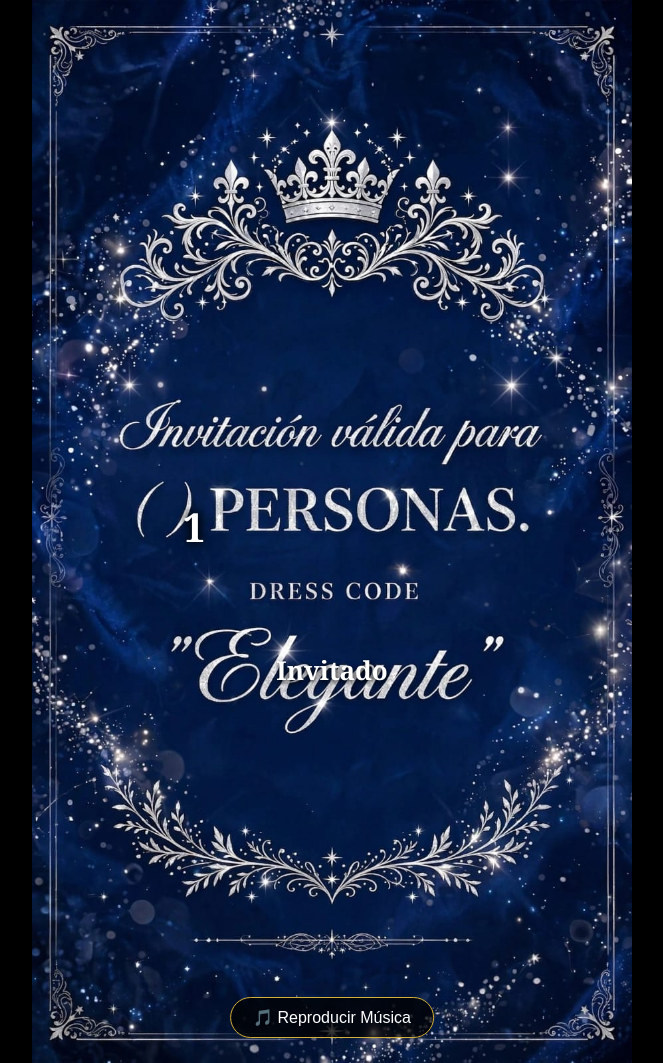
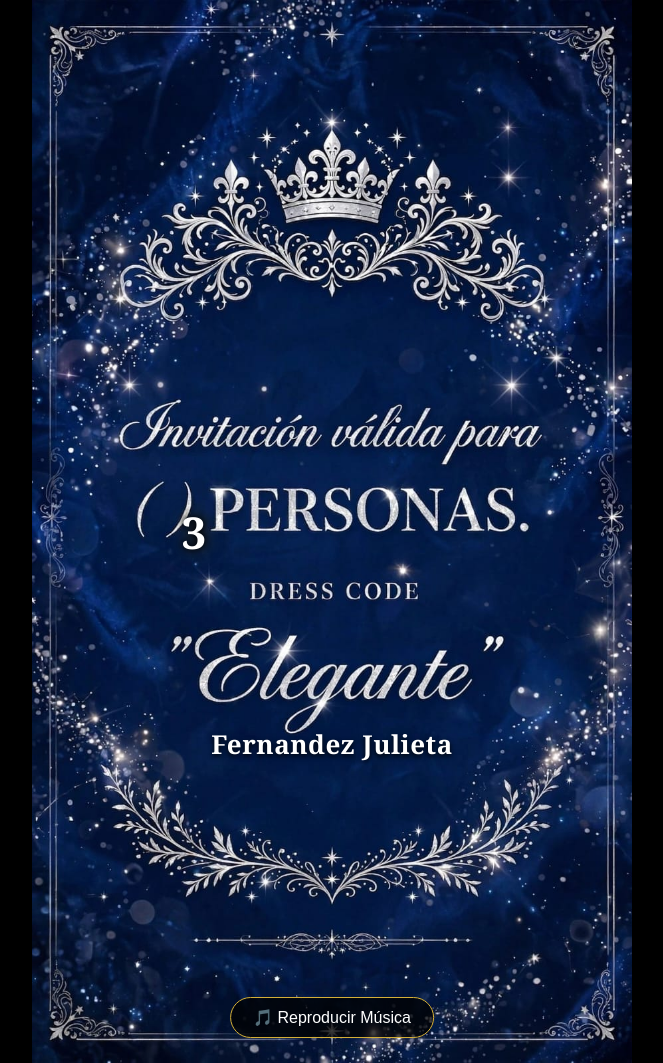
Before and after one commit to Fernando22A/invitaciones, a plain HTML site: page personal.html in a window 1280 px wide. Shown: the whole page, without its empty margins (308-971 px from the left). Drawn offline with Linux system fonts and the light colour scheme.

Commit message:
Update personal.html

```diff
--- a/personal.html
+++ b/personal.html
@@ -6,9 +6,7 @@
     <title>Invitación Especial - Irina</title>
 
     <style>
-        * {
-            box-sizing: border-box;
-        }
+        * { box-sizing: border-box; }
 
         body {
             margin: 0;
@@ -31,32 +29,37 @@
             display: block;
         }
 
-        /* Número dentro de los paréntesis "( )" */
+        /* Número dentro de los paréntesis ( ) */
         .numero-pases {
             position: absolute;
-            top: 49.5%;           /* Ajusta si es necesario */
-            left: 27%;            /* Ajusta si es necesario */
+            top: 50%;                 /* Ajustado a la línea de PERSONAS */
+            left: 27%;                /* Dentro del paréntesis izquierdo */
             transform: translate(-50%, -50%);
-            font-size: 40px;
+            font-size: 44px;
             font-weight: bold;
             color: #ffffff;
-            text-shadow: 0 0 8px #000, 0 0 12px #000;
+            text-shadow:
+                0 0 6px #000,
+                0 0 12px #000,
+                0 0 20px rgba(212, 175, 55, 0.4);   /* brillo dorado sutil */
             font-family: Georgia, serif;
             pointer-events: none;
+            line-height: 1;
         }
 
-        /* Nombre del invitado (opcional, arriba) */
+        /* Nombre del invitado */
         .nombre {
             position: absolute;
-            top: 63%;             /* Ajusta según tu preferencia */
+            top: 70%;                 /* Antes 73%, lo subí un poco */
             left: 50%;
             transform: translate(-50%, -50%);
-            width: 80%;
+            width: 85%;
             text-align: center;
-            color: white;
+            color: #ffffff;
             font-size: 26px;
             font-weight: bold;
             text-shadow: 0 2px 5px #000;
+            letter-spacing: 0.5px;
         }
 
         .boton-musica {
@@ -73,9 +76,7 @@
             font-size: 16px;
         }
 
-        audio {
-            display: none;
-        }
+        audio { display: none; }
     </style>
 </head>
 
@@ -86,10 +87,10 @@
         <img src="personal.jpeg" class="imagen" alt="Invitación">
 
         <!-- Número dentro de los paréntesis -->
-        <div class="numero-pases" id="pases">1</div>
+        <div class="numero-pases" id="pases">3</div>
 
         <!-- Nombre del invitado -->
-        <div class="nombre" id="invitado">Invitado</div>
+        <div class="nombre" id="invitado">Fernandez Julieta</div>
 
         <audio id="musica" loop>
             <source src="Moonstruck.mp3" type="audio/mpeg">
```
